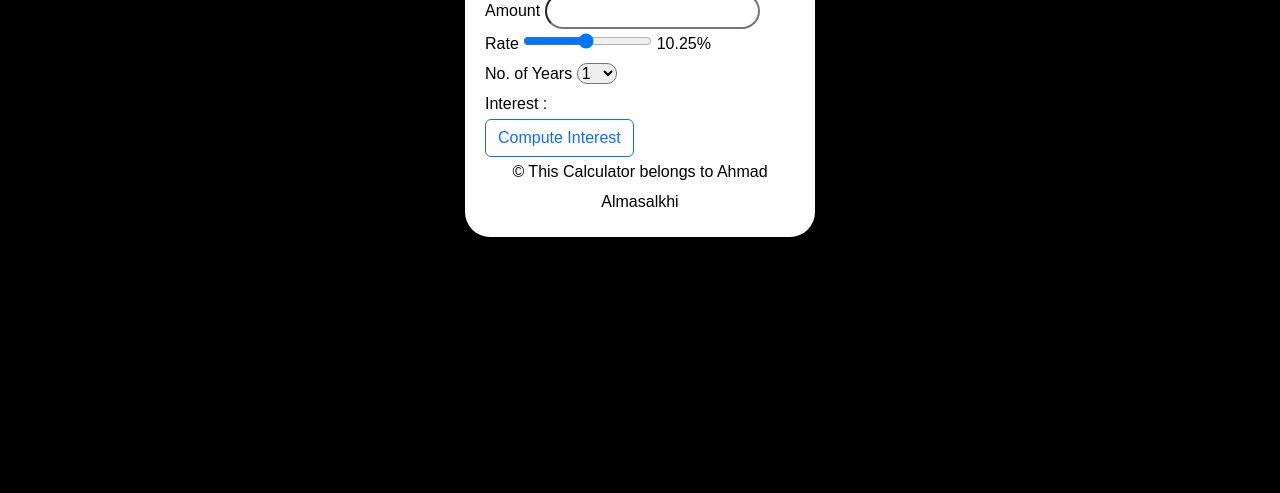
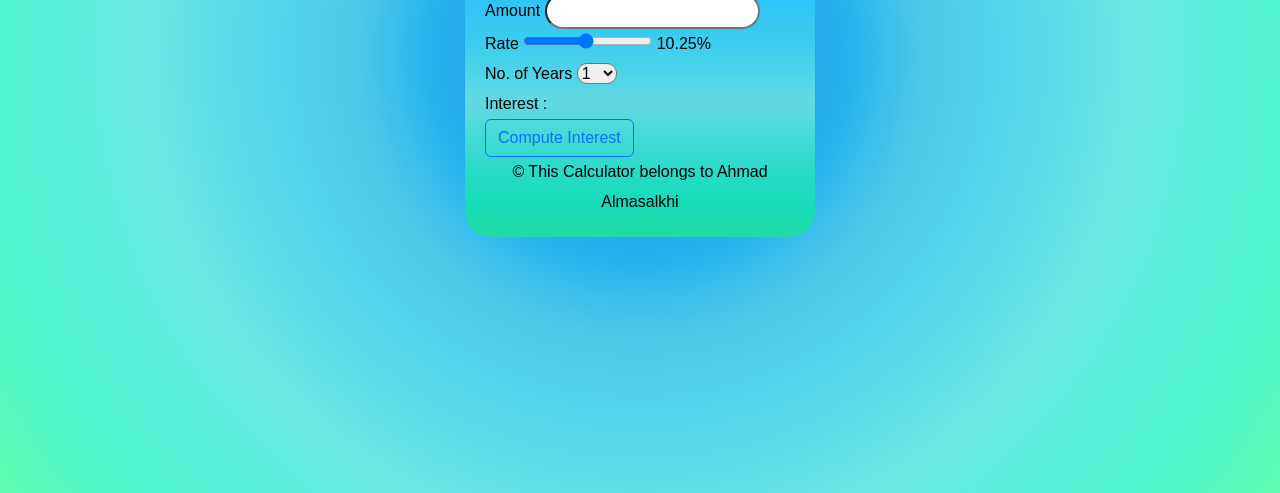
Before and after one commit to AhmadAlmasalkhi/simple-interest-calculator, a plain HTML site: page index.html in a window 1280 px wide. Shown: the part 387-880 px from the top of the page. Drawn offline with nearby package versions, Linux system fonts and the light colour scheme.

Commit message:
Update style.css

```diff
--- a/style.css
+++ b/style.css
@@ -1,4 +1,4 @@
-#body {background-color:  black;
+#body {background-image: radial-gradient(circle, #6b6bd1, #4887e3, #249feb, #27b4ec, #4ec8ea, #51d3ea, #5cdee8, #6ce8e4, #5beedd, #52f3d2, #53f7c3, #5ffbb0);
     font-family:arial;
     color:black;
     align-items: center;
@@ -11,7 +11,7 @@ font-family: Verdana, Geneva, Tahoma, sans-serif;
 }
 
 .maindiv {
-background-color:white;
+background-image: linear-gradient(to top, #22daa2, #16dbb8, #29dbc9, #45dad7, #62d9e1, #4bd3e9, #38ccf1, #30c4f8, #00b3ff, #009eff, #4e84ff, #8e5ffb);
 color:black;
 width:350px;
 padding:20px;
```
